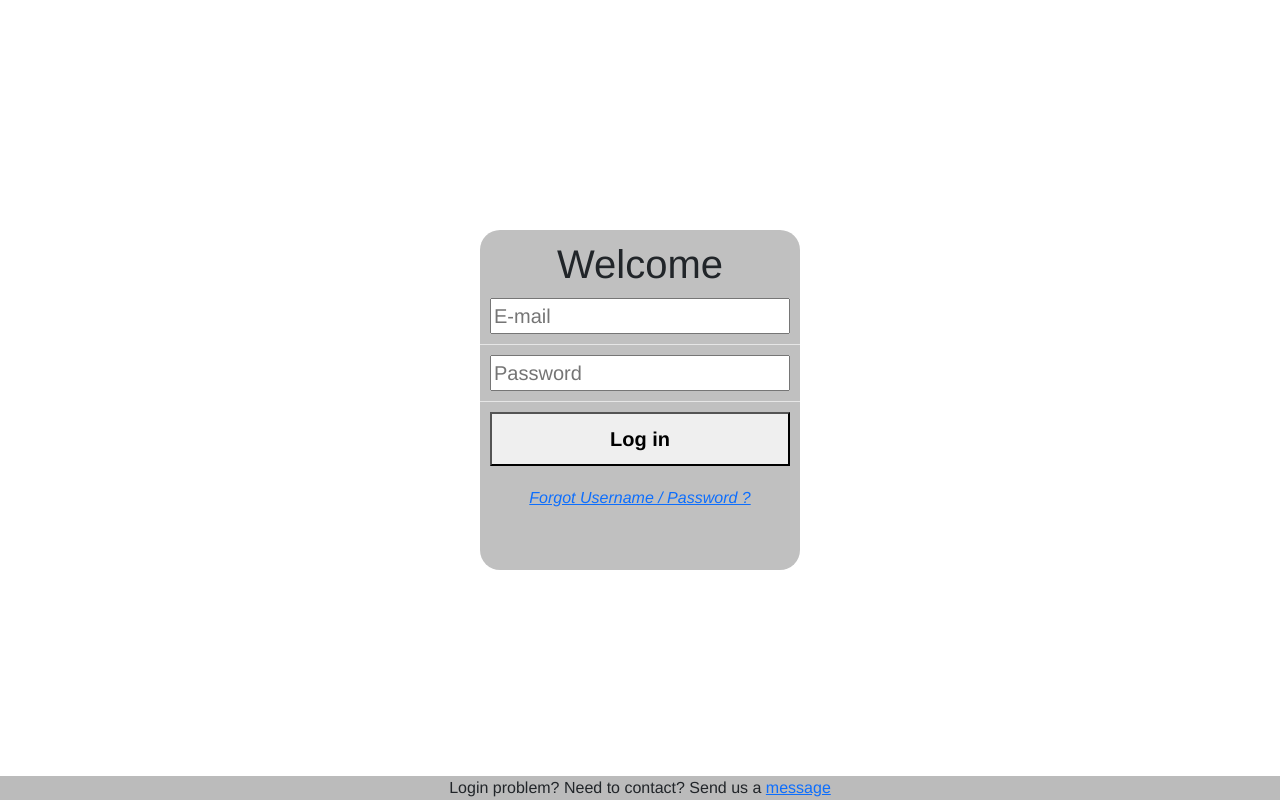
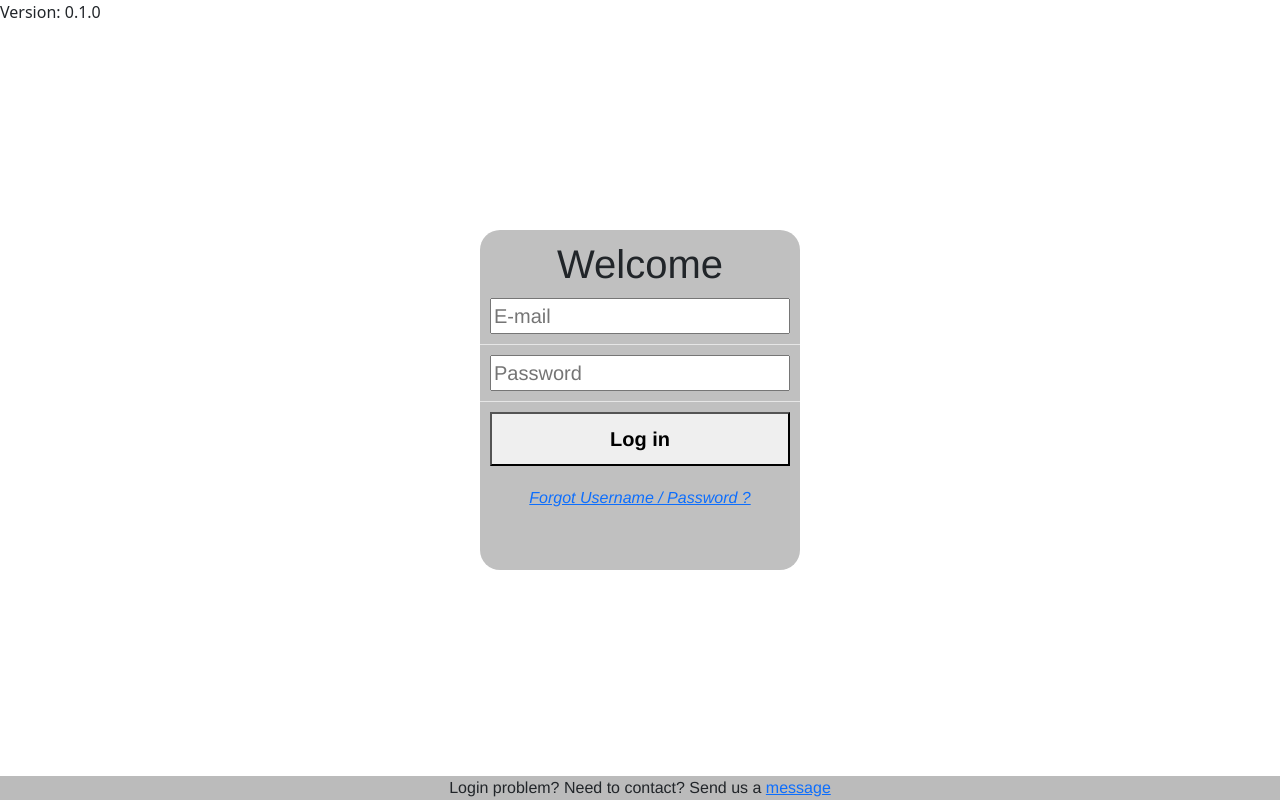
Before and after one commit to technologiesforaccessibility/osmintegrator-frontend, a React (Create React App) app: page /auth/login in a window 1280 px wide. Built offline with nearby package versions, Linux system fonts and the light colour scheme.

Commit message:
Added versioning (#51)
* Added versioning

* Update src/stylesheets/auth.scss

Co-authored-by: Bartosz <hash@users.noreply.github.com>

Co-authored-by: Bartosz <hash@users.noreply.github.com>

```diff
--- a/src/components/AuthLayout.jsx
+++ b/src/components/AuthLayout.jsx
@@ -1,4 +1,6 @@
 import React from 'react';
+
+import VersionLabel from './VersionLabel';
 
 import '../stylesheets/auth.scss';
 
@@ -6,8 +8,11 @@ export default function AuthLayout({children}) {
   return (
     <React.Fragment>
       <div className="auth-area">
+        <div className="auth-area__version">
+          <VersionLabel />
+        </div>
         <div className="form-div">{children}</div>
       </div>
     </React.Fragment>
   );
-}
+};
--- a/src/components/DashboardSiderbar.jsx
+++ b/src/components/DashboardSiderbar.jsx
@@ -4,6 +4,7 @@ import PropertyGrid from './PropertyGrid';
 import MapPanel from './MapPanel';
 import SidebarMenu from './SidebarMenu';
 import LanguageSwitch from './LanguageTest';
+import VersionLabel from './VersionLabel';
 
 import {MapContext} from './contexts/MapContextProvider';
 
@@ -14,6 +15,7 @@ const DashboardSiderbar = props => {
     <nav id="sidebarMenu" className="col-md-3 col-lg-2 d-md-block bg-light sidebar collapse">
       <div className="full-height position-sticky pt-3">
         <LanguageSwitch />
+        <VersionLabel />
         <SidebarMenu />
         <MapPanel />
         {propertyGrid && <PropertyGrid propertyGrid={propertyGrid} />}
--- /dev/null
+++ b/src/components/VersionLabel.jsx
@@ -0,0 +1,16 @@
+import React from 'react';
+import {useTranslation} from 'react-i18next';
+import * as pack from '../../package.json'
+
+const VersionLabel = () => {
+
+    const {t} = useTranslation();
+
+    return (
+        <>
+        {t('version')}{pack.version}
+        </>
+    )
+}
+
+export default VersionLabel;
--- a/src/i18n.js
+++ b/src/i18n.js
@@ -24,6 +24,7 @@ i18n
     resources: {
       en: {
         translation: {
+          version: 'Version: ',
           400: 'Provided values must be valid',
           unrecognizedProblem: 'Something went wrong...',
           login: {
@@ -65,6 +66,7 @@ i18n
       },
       pl: {
         translation: {
+          version: 'Wersja: ',
           login: {
             title: 'Witamy',
             password: 'Hasło',
--- a/src/stylesheets/auth.scss
+++ b/src/stylesheets/auth.scss
@@ -3,6 +3,12 @@
 
 .auth-area {
   @include auth-area;
+
+  &__version {
+    position: absolute;
+    top: 0;
+    left: 0;
+  }
 }
 
 .form-div {
```
